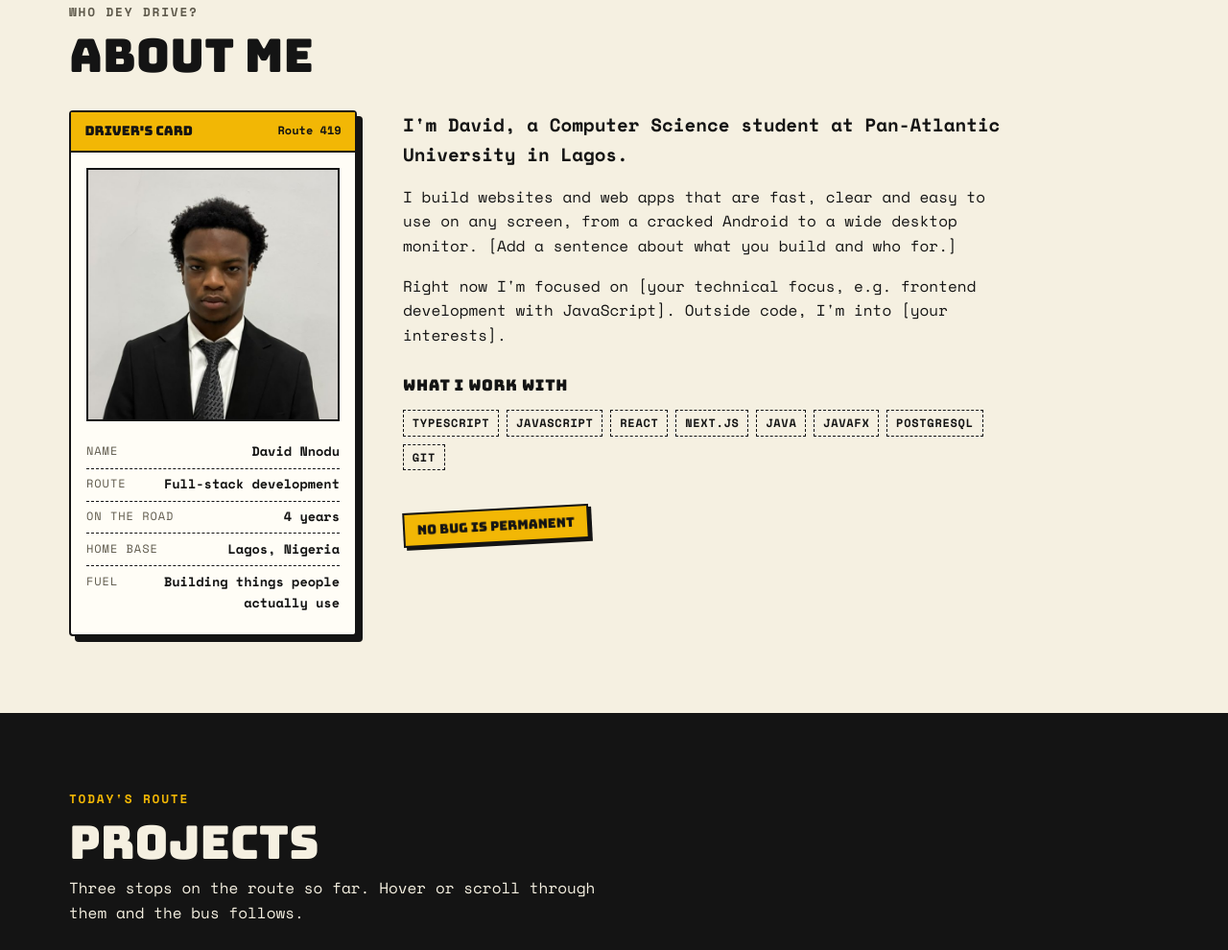
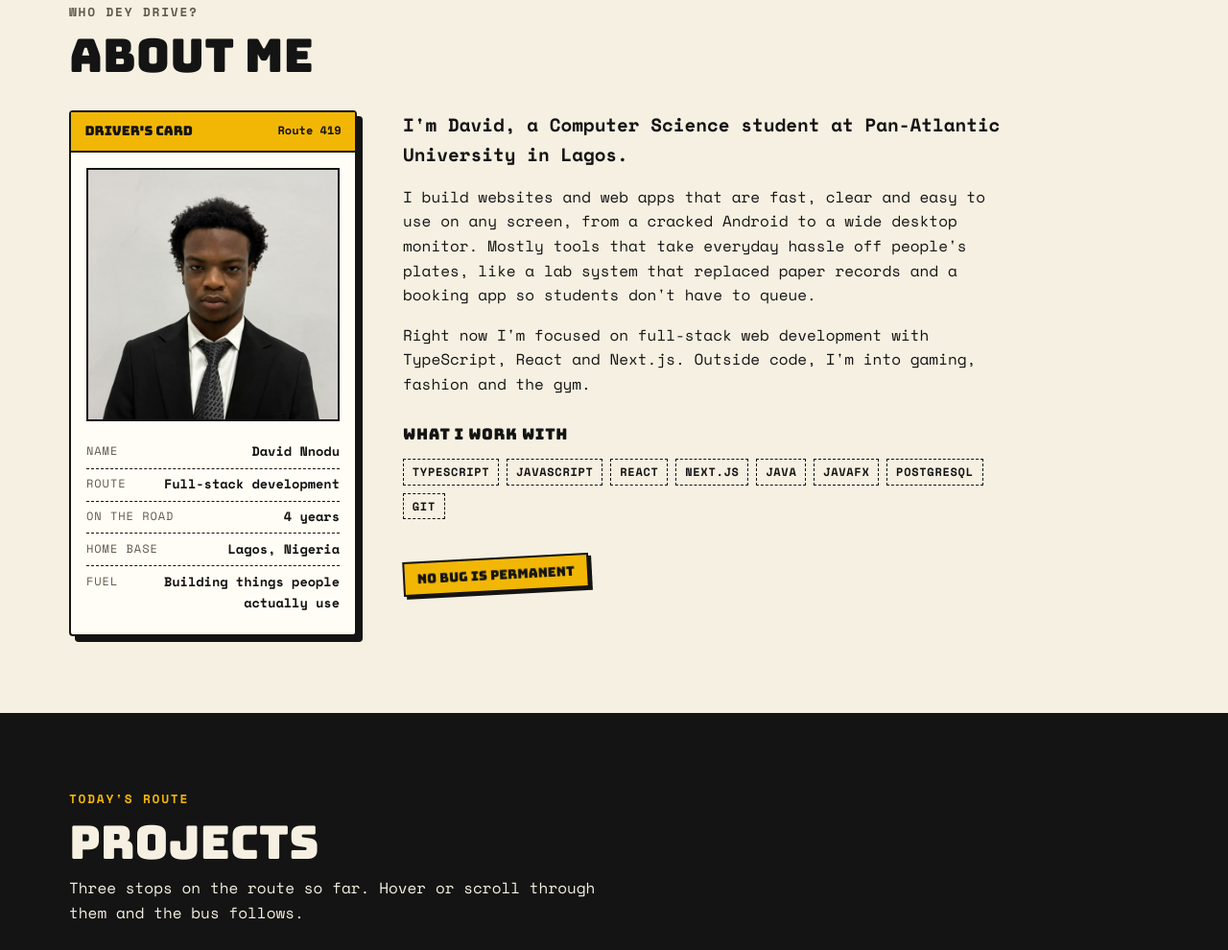
Before and after one commit to david-nnodu/portfolio, a plain HTML site: page index.html in a window 1280 px wide. Shown: the part 784-1774 px from the top of the page at 96% size. Drawn offline with nearby package versions, Linux system fonts and the light colour scheme.

Commit message:
Finish About section

```diff
--- a/index.html
+++ b/index.html
@@ -122,10 +122,9 @@
           </aside>
 
           <div class="about-text">
-            <!-- PLACEHOLDER: rewrite these three paragraphs in your own words -->
             <p class="lead">I'm David, a Computer Science student at Pan-Atlantic University in Lagos.</p>
-            <p>I build websites and web apps that are fast, clear and easy to use on any screen, from a cracked Android to a wide desktop monitor. [Add a sentence about what you build and who for.]</p>
-            <p>Right now I'm focused on [your technical focus, e.g. frontend development with JavaScript]. Outside code, I'm into [your interests].</p>
+            <p>I build websites and web apps that are fast, clear and easy to use on any screen, from a cracked Android to a wide desktop monitor. Mostly tools that take everyday hassle off people's plates, like a lab system that replaced paper records and a booking app so students don't have to queue.</p>
+            <p>Right now I'm focused on full-stack web development with TypeScript, React and Next.js. Outside code, I'm into gaming, fashion and the gym.</p>
 
             <h3 class="mini-title">What I work with</h3>
             <ul class="tags" aria-label="Skills">
```
